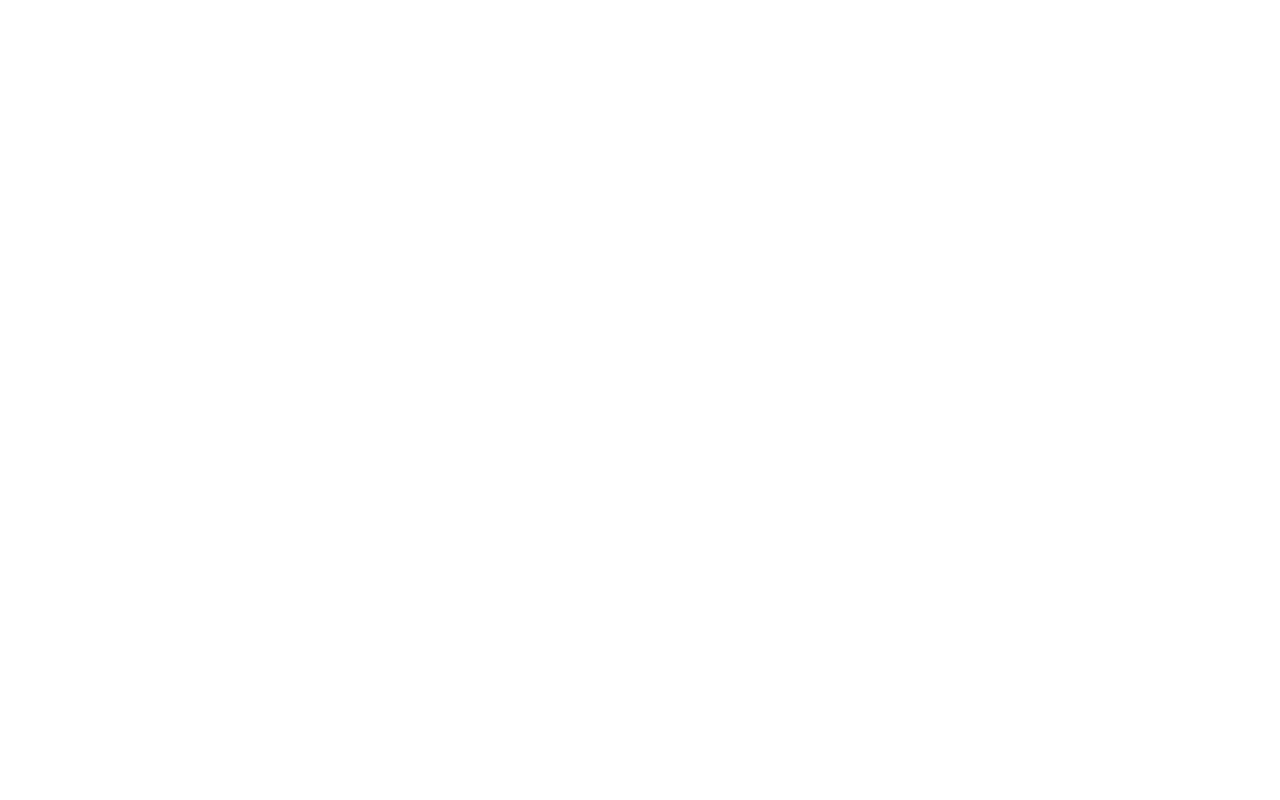
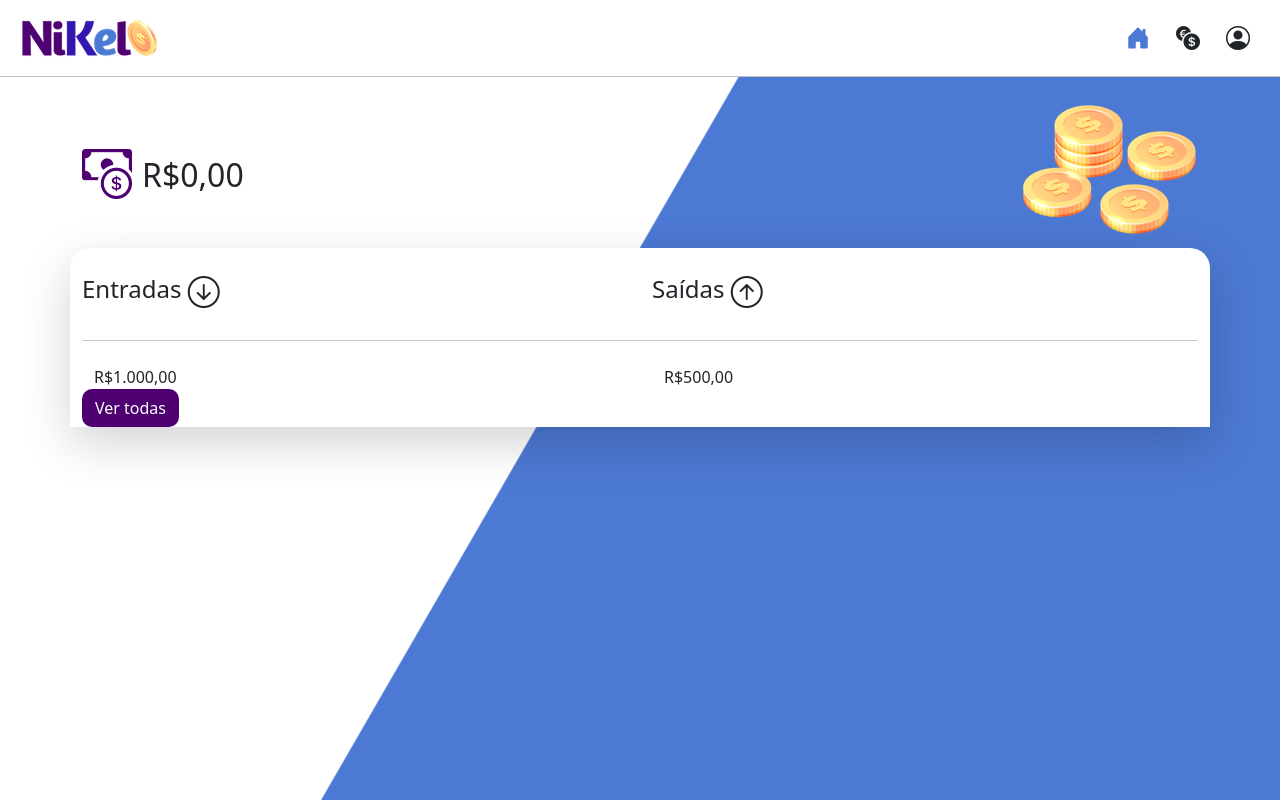
Before and after one commit to fabricio-milanio/projeto-nikel-growdev, a plain HTML site: page public/home.html in a window 1280 px wide. Drawn offline with nearby package versions, Linux system fonts and the light colour scheme.

Commit message:
cria a estrutura da página home

```diff
--- a/public/css/styles.css
+++ b/public/css/styles.css
@@ -1,5 +1,29 @@
 #login {
     background: linear-gradient(120deg, #4c79d3 44.9%, #ffffff 45%) no-repeat fixed;
+}
+
+#app {
+    background: linear-gradient(120deg, #ffffff 44.9%, #4c79d3 45%) no-repeat fixed;
+}
+
+header {
+    border-bottom: 1px solid #bebcbc;
+    padding: 5px;
+    background-color: #ffffff;
+}
+
+.color-primary {
+    color: #4e0070;
+}
+
+.color-secondary {
+    color: #4c79d3;
+}
+
+.icon-detail {
+    font-size: 50px;
+    margin-right: 10px;
+    vertical-align: middle;
 }
 
 .text-login {
@@ -21,8 +45,14 @@
     margin: 0 25%;
 }
 
-.button-login:hover {
+.button-login:hover, .button-default:hover {
     background-color: #4c79d3;
+    color: #ffffff;
+}
+
+.button-default {
+    border-radius: 10px;
+    background-color: #4e0070;
     color: #ffffff;
 }
 
@@ -34,3 +64,9 @@
 .link-default:hover {
     color: #4c79d3;
 }
+
+.info {
+    background-color: #ffffff;
+    border-radius: 20px 20px 0px 0px;
+    padding: 20px 0px 0px 0px;
+}
--- a/public/home.html
+++ b/public/home.html
@@ -0,0 +1,116 @@
+<!DOCTYPE html>
+<html lang="pt-br">
+<head>
+    <meta charset="UTF-8">
+    <meta name="viewport" content="width=device-width, initial-scale=1.0">
+    <link href="https://cdn.jsdelivr.net/npm/bootstrap@5.3.8/dist/css/bootstrap.min.css" rel="stylesheet" integrity="sha384-sRIl4kxILFvY47J16cr9ZwB07vP4J8+LH7qKQnuqkuIAvNWLzeN8tE5YBujZqJLB" crossorigin="anonymous">
+    <link rel="stylesheet" href="./css/styles.css">
+    <link rel="stylesheet" href="https://cdn.jsdelivr.net/npm/bootstrap-icons@1.13.1/font/bootstrap-icons.min.css">
+    <title>Nikel - Home</title>
+</head>
+<body id="app">
+    <header>
+        <nav class="navbar navbar-expand bg-white">
+            <div class="container-fluid">
+
+                <a class="navbar-brand" href="#">
+                    <img src="./assets/images/nikel-small-logo.png" alt="logo pequeno da nikel" class="img-fluid">
+                </a>
+
+                <div class="collapse navbar-collapse justify-content-end" id="navbarSupportedContent">
+                    <div class="d-flex">
+                        <a href="home.html">
+                        <button type="button" class="btn">
+                            <i class="bi bi-house-door-fill  color-secondary fs-4"></i>
+                        </button>
+                    </a>
+
+                    <a href="transactions.html">
+                        <button type="button" class="btn">
+                            <i class="bi bi-currency-exchange fs-4"></i>
+                        </button>
+                    </a>
+
+                    <div class="dropdown">
+                        <button class="btn" type="button" data-bs-toggle="dropdown" aria-expanded="false">
+                            <i class="bi bi-person-circle fs-4"></i>
+                        </button>
+                        <ul class="dropdown-menu">
+                            <li><a class="dropdown-item" href="index.html">Sair</a></li>
+                        </ul>
+                    </div>
+
+                    </div>
+                </div>
+
+                </div>
+            </div>
+        </nav>
+    </header>
+    <main>
+        <div class="container-lg">
+            <div class="row">
+                <div class="col d-flex mt-4 justify-content-start align-items-center">
+                    <i class="bi bi-cash-coin color-primary icon-detail"></i>
+                    <span class="fs-2">R$0,00</span>
+                </div>
+                <div class="col d-flex mt-4 justify-content-end">
+                    <div class="text-center">
+                        <img src="./assets/images/coins-small.png" alt="" srcset="">
+                    </div>
+                </div>
+            </div>
+
+            <div class="row">
+                <div class="col-12 info shadow-lg">
+                    <div class="container">
+                        <div class="row">
+                            <div class="col-6">
+                                <span class="fs-4">
+                                    Entradas
+                                    <i class="bi bi-arrow-down-circle fs-2 align-middle"></i>
+                                </span>
+                            </div>
+
+                            <div class="col-6">
+                                <span class="fs-4">
+                                    Saídas
+                                    <i class="bi bi-arrow-up-circle fs-2 align-middle"></i>
+                                </span>
+                            </div>
+                            <div class="col-12 my-2">
+                                <hr>
+                            </div>
+                        </div>
+
+                        <div class="row">
+                            <div class="col-6">
+                                <div class="container">
+                                    <div class="row">
+                                        <div class="col">
+                                            R$1.000,00
+                                        </div>
+                                    </div>
+                                </div>
+                            </div>
+
+                            <div class="col-6">
+                                <div class="container">
+                                    <div class="row">
+                                        <div class="col">
+                                            R$500,00
+                                        </div>
+                                    </div>
+                                </div>
+                            </div>
+
+                            <div class="col-12">
+                                <button type="button" class="btn button-default">Ver todas</button>
+                            </div>
+                        </div>
+            </div>
+        </div>
+    </main>
+    <script src="https://cdn.jsdelivr.net/npm/bootstrap@5.3.8/dist/js/bootstrap.bundle.min.js" integrity="sha384-FKyoEForCGlyvwx9Hj09JcYn3nv7wiPVlz7YYwJrWVcXK/BmnVDxM+D2scQbITxI" crossorigin="anonymous"></script>
+</body>
+</html>
```
